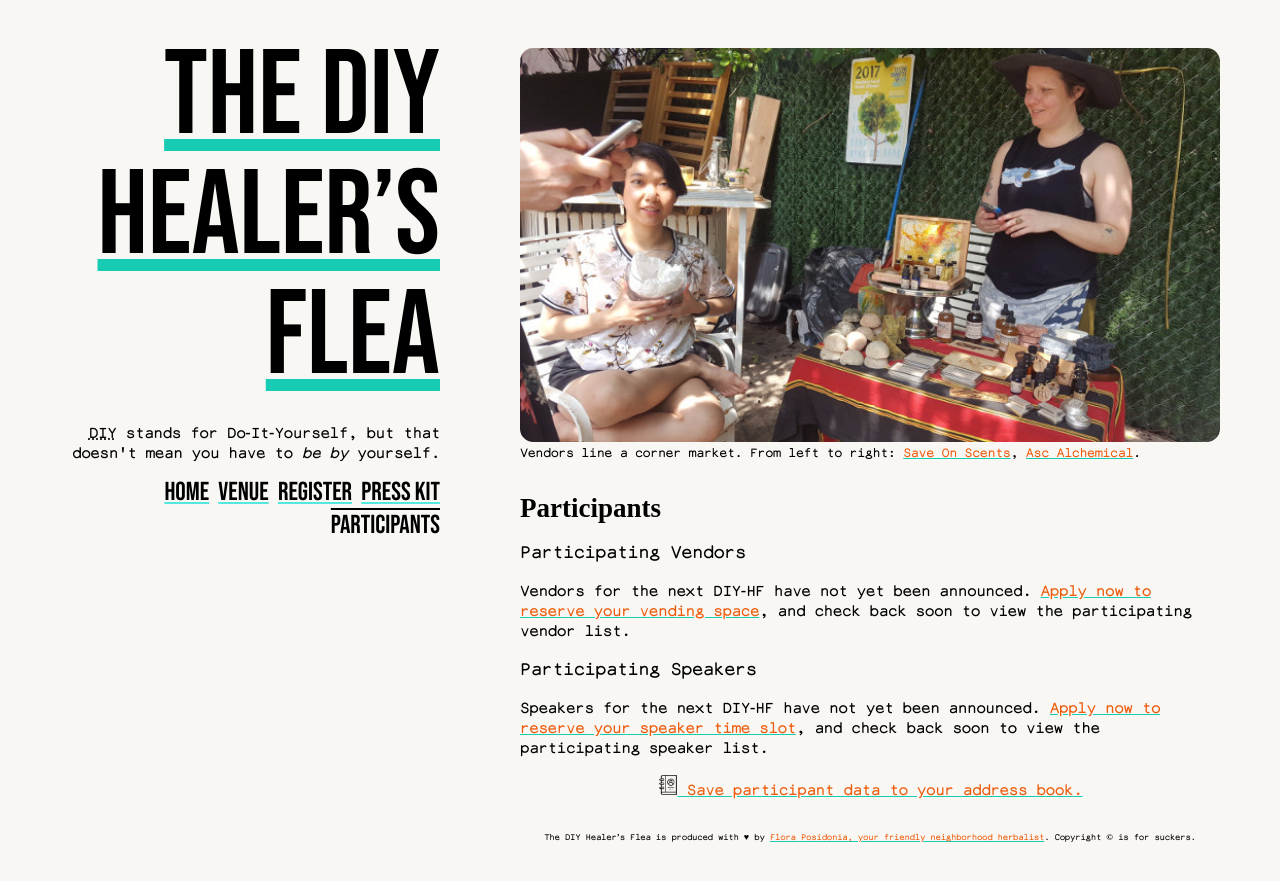
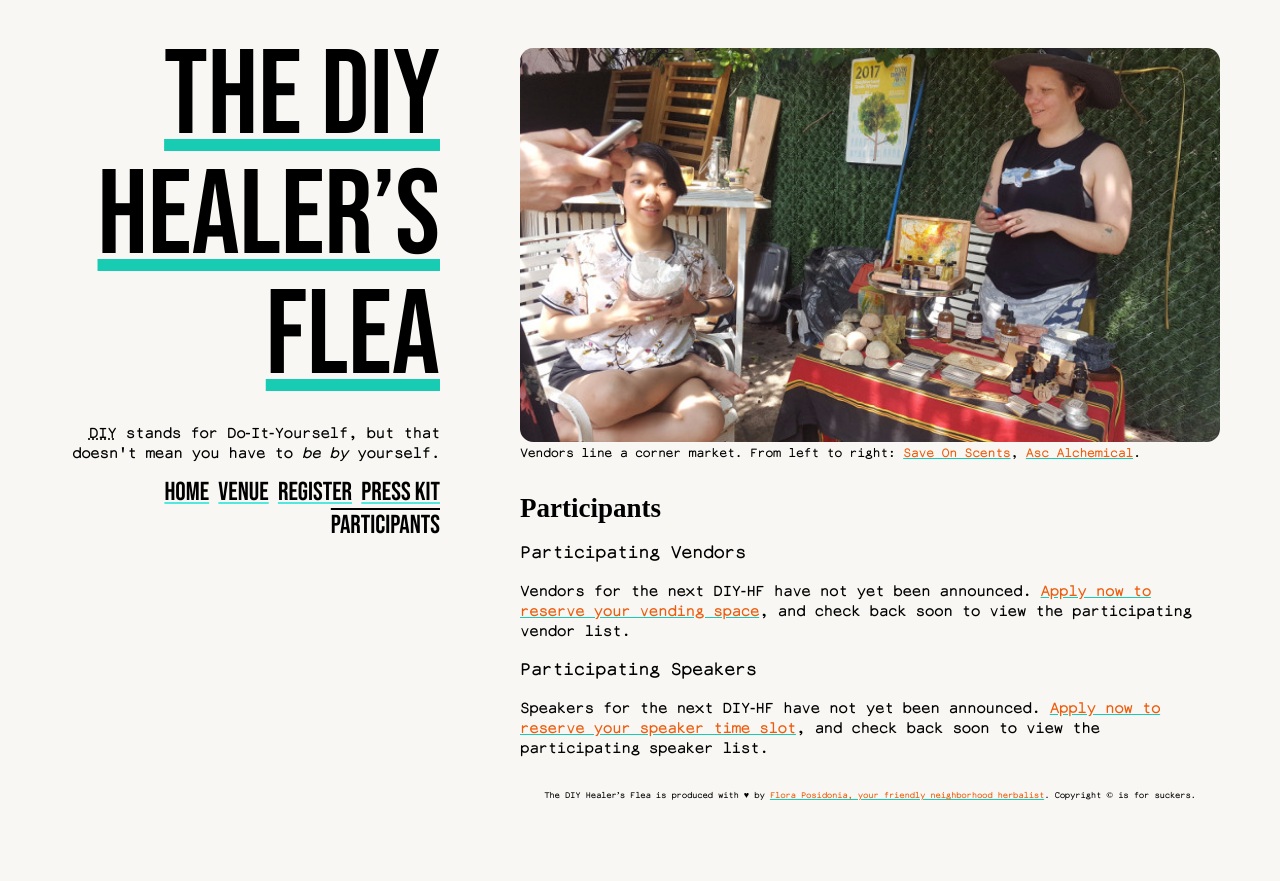
Before and after one commit to meitar/diy-healers-flea, a Jekyll site: the page built from participants.html, in a window 1280 px wide. Shown: the top 881 px of the page. Built offline with Jekyll 4.4.1, drawn with Linux system fonts in a browser that asks for light colours; some web fonts are replaced; some of the changed lines change nothing that is shown.

Commit message:
Don't show the download link unless we have data to publish.

```diff
--- a/participants.html
+++ b/participants.html
@@ -84,11 +84,13 @@ title: Participants
             Speakers for the next DIY-HF have not yet been announced. <a href="{{ "register.html#speaker-registration" | relative_url }}">Apply now to reserve your speaker time slot</a>, and check back soon to view the participating speaker list.
         </p>
         {% endif %}
+        {% if site.data.vendors or site.data.speakers %}
         <p style="text-align: center;">
             <a href="http://h2vx.com/ics/{{ page.url | absolute_url | cgi_escape }}">
                 <img src="{{ "static/img/icon.address-book.png" | relative_url }}" alt="" width="20" />
                 Save participant data to your address book.
             </a>
         </p>
+        {% endif %}
     </div><!-- .e-content -->
 </section>
```
